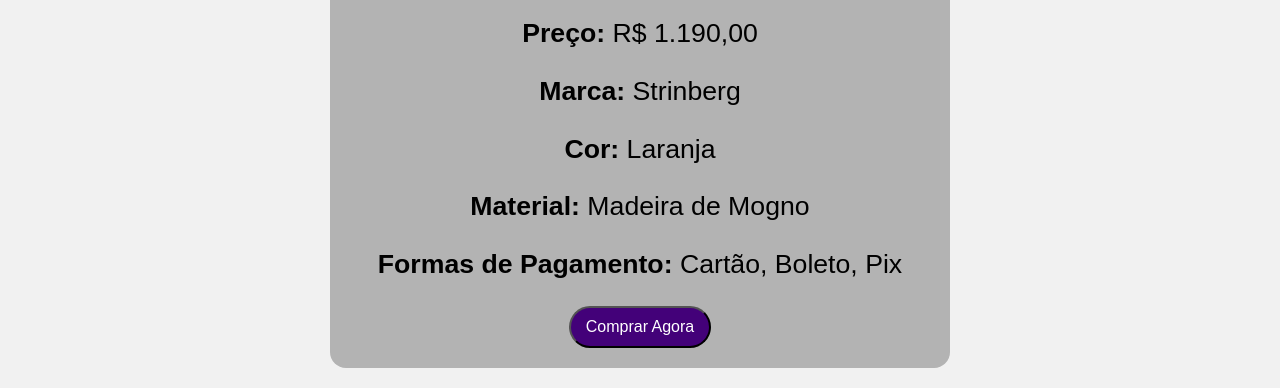
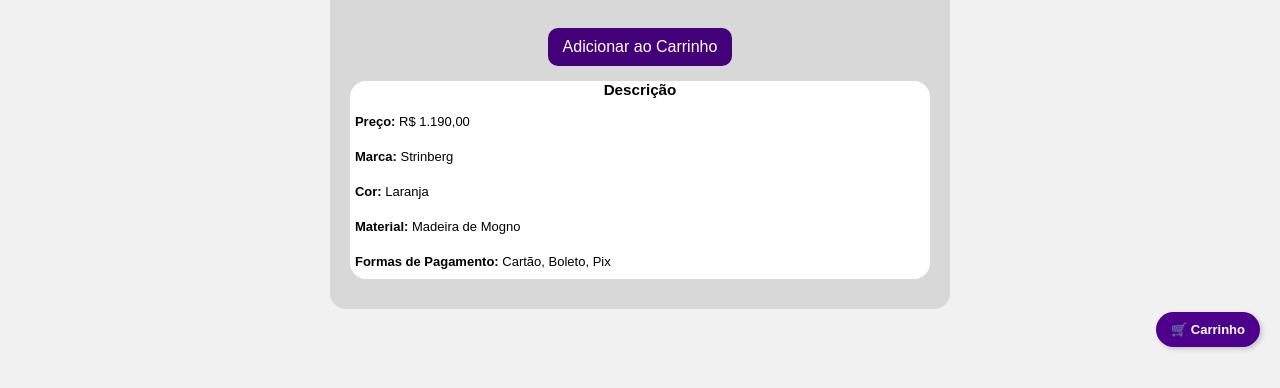
Before and after one commit to LucasMessiasN/Sound-Shop, a plain HTML site: page baixo.html in a window 1280 px wide. Shown: the part 433-821 px from the top of the page. After the commit the page ends 800 px from the top, so only its background shows below. Drawn offline with Linux system fonts and the light colour scheme.

Commit message:
Sound Shop

```diff
--- a/baixo.html
+++ b/baixo.html
@@ -10,19 +10,24 @@
 <body>
     <header>
         <h1><a href="index.html">Sound Shop</a></h1>
+        <nav>
+            <a href="carrinho.html" id="botao-carrinho">🛒 Carrinho</a>
+        </nav>
     </header>
 
     <main>
         <section class="produto-detalhe">
             <img src="img/guitarra/pexels-rdne-8198070.jpg" alt="Guitarra Vermelha">
             <h2>Contrabaixo Elétrico Strinberg</h2>
-            <p><strong>Preço:</strong> R$ 1.190,00</p>
-            <p><strong>Marca:</strong> Strinberg</p>
-            <p><strong>Cor:</strong> Laranja</p>
-            <p><strong>Material:</strong> Madeira de Mogno</p>
-            <p><strong>Formas de Pagamento:</strong> Cartão, Boleto, Pix</p>
-
-            <button onclick="comprar()">Comprar Agora</button>
+            <button class="comprar">Adicionar ao Carrinho</button>
+            <div class="desc">
+                <h3>Descrição</h3>
+                <p><strong>Preço:</strong> R$ 1.190,00</p>
+                <p><strong>Marca:</strong> Strinberg</p>
+                <p><strong>Cor:</strong> Laranja</p>
+                <p><strong>Material:</strong> Madeira de Mogno</p>
+                <p><strong>Formas de Pagamento:</strong> Cartão, Boleto, Pix</p>
+            </div>
         </section>
     </main>
 
--- a/script.js
+++ b/script.js
@@ -6,6 +6,6 @@
     //var nome = window.prompt('What´s Your Name?');
     //document.getElementById("resultado").innerHTML = "Olá, " + nome + "! Aproveite nosso site.";});
 
-    function comprar() {
+    function comprar() {  // Vai alertar ao clicar no botão de "Comprar" ou "Adicionar ao carrinho"
         alert("Produto adicionado ao carrinho!");
     }
--- a/style.css
+++ b/style.css
@@ -46,9 +46,9 @@ menu > a {
 }
 
 a:hover {
-    background-color: rgb(67, 1, 121);
+    background-color: rgb(98, 34, 151);
     padding: 2px 2px;
-    border-radius: 15px;
+    border-radius: 5px;
 }
 
 h1 {
@@ -58,7 +58,7 @@ h1 {
 }
 
 h1 > a {
-    color: rgb(252, 255, 69);
+    color: white;
     text-align: center;
     text-decoration: none;
 }
@@ -125,19 +125,30 @@ main {
 }
 
 .ver{
-    text-decoration: none;
+    background-color: white;
     margin: 0;
     padding: 0;
 }
+.ver:hover{
+    background-color: rgba(200, 200, 200, 0.2);
+    border-radius: 10px;
+}
 
 .ver>a{
-    color: white;
+    color: black;
+}
+
+button, button:focus, button:active {
+    margin-top: 10px;
+    outline: none;
+    box-shadow: none;
+    border: none;
 }
 
 /*PAGINA DO PRODUTO*/
 
 .produto-detalhe {
-    background-color: rgb(179, 179, 179);
+    background-color: rgb(216, 216, 216);
     border-radius: 2vh;
     text-align: center;
     padding: 20px;
@@ -152,7 +163,7 @@ button {
     background-color: rgb(67, 1, 121);
     color: white;
     padding: 10px 15px;
-    border-radius: 2vw;
+    border-radius: 10px;
     cursor: pointer;
     font-size: 16px;
 }
@@ -176,3 +187,22 @@ button:hover {
     margin: 0px 0px 10px 5px;
     padding-bottom: 10px;
 }
+
+
+/*BOTAO DO CARRINHO*/
+#botao-carrinho {
+    position: fixed; /*Deixa fixado*/
+    bottom: 20px; /*deixa a div em baixo*/
+    right: 20px; /*deixa a div para direita*/
+    background-color: rgb(77, 0, 139); /*cor de fundo*/
+    color: white; /*cor da letra*/
+    padding: 10px 15px; /*largura e altura do contorno*/
+    border-radius: 50px; /*borda redonda*/
+    text-decoration: none; /*decoração do texto, linhas embaixo, etc.*/
+    font-weight: bold; /*Letra maior*/
+    box-shadow: 2px 2px 5px rgba(0, 0, 0, 0.2); /*sombra bem beeeem minima*/
+}
+
+#botao-carrinho:hover {
+    background-color: rgb(98, 34, 151); /*cor de fundo ao passar o mouse em cima*/
+}
```
Also changed, not shown: amplificador.html (+4 -1 lines), bateria.html (+12 -7 lines), cajon.html (+12 -7 lines), guitarra.html (+12 -7 lines), index.html (+9 -6 lines), violao.html (+12 -13 lines).
